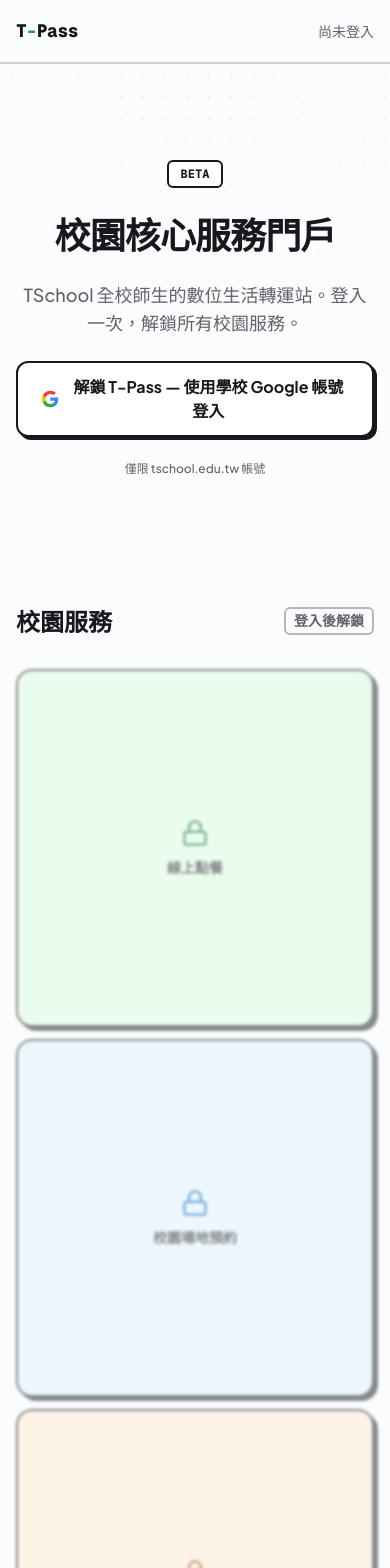
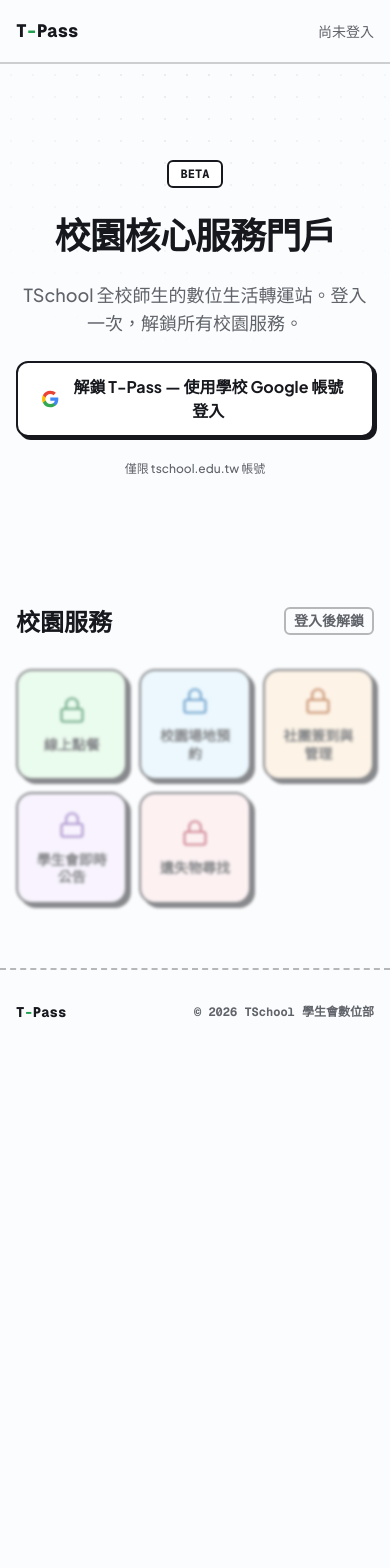
Before and after one commit to YC815/tpass-portal, a Next.js app: page / in a window 390 px wide. Shown: the top 1568 px of the page. After the commit the page ends 1054 px from the top, so only its background shows below. Built offline with nearby package versions, Linux system fonts and the light colour scheme.

Commit message:
fix 調整校園服務標題格式及更新版權資訊

```diff
--- a/src/app/page.tsx
+++ b/src/app/page.tsx
@@ -29,7 +29,9 @@ export default function HomePage() {
 
         <section className="max-w-6xl mx-auto px-4 sm:px-6 py-16">
           <div className="flex items-center justify-between mb-8">
-            <h2 className="font-extrabold text-2xl text-foreground">校園服務</h2>
+            <h2 className="font-extrabold text-2xl text-foreground">
+              校園服務
+            </h2>
             {!isLoggedIn && (
               <span className="font-mono text-sm font-bold text-muted-foreground border-2 border-foreground/30 rounded-md px-2 py-0.5">
                 登入後解鎖
@@ -37,7 +39,7 @@ export default function HomePage() {
             )}
           </div>
 
-          <div className="grid grid-cols-1 sm:grid-cols-2 md:grid-cols-3 lg:grid-cols-4 gap-3">
+          <div className="grid grid-cols-3 sm:grid-cols-4 md:grid-cols-5 lg:grid-cols-6 gap-3">
             {services.map((service) => (
               <ServiceCard
                 key={service.id}
@@ -55,7 +57,7 @@ export default function HomePage() {
             T<span className="text-primary">-</span>Pass
           </span>
           <span className="font-mono text-xs font-bold text-muted-foreground">
-            © 2026 TSchool 學生會數位服務團隊
+            © 2026 TSchool 學生會數位部
           </span>
         </div>
       </footer>
```
